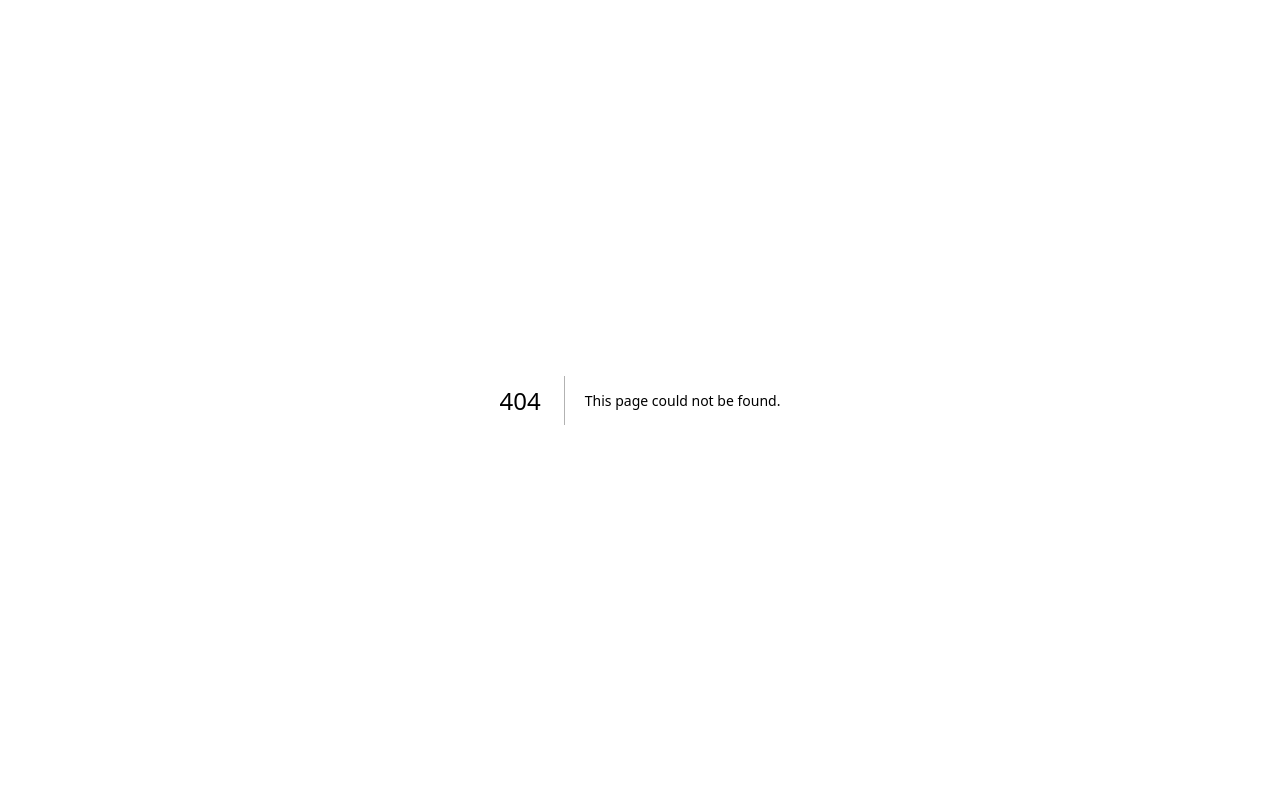
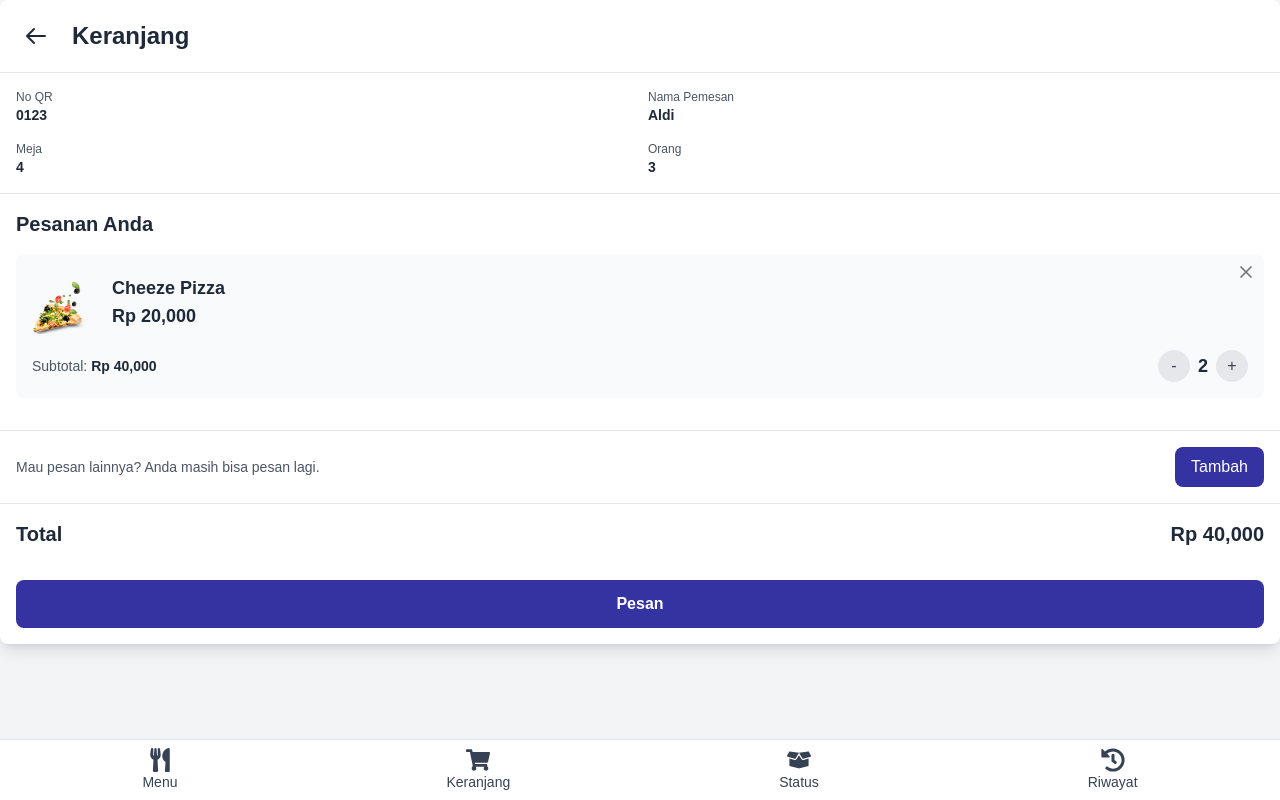
Before and after one commit to Mnuralim/cafe-resto-client, a Next.js app: page /menu/addcart in a window 1280 px wide. Before the commit this address had no page. Built offline with nearby package versions, Linux system fonts and the light colour scheme.

Commit message:
Add menu page components and bottom navigation; remove old pelanggan menu files

```diff
--- /dev/null
+++ b/src/app/_components/bottom-nav.tsx
@@ -0,0 +1,72 @@
+"use client";
+
+import { usePathname } from "next/navigation";
+import React from "react";
+import { PreserveLink } from "./preserver-link";
+import {
+  FaBoxOpen,
+  FaHistory,
+  FaShoppingCart,
+  FaUtensils,
+} from "react-icons/fa";
+
+const navItems = [
+  {
+    title: "Menu",
+    icon: <FaUtensils />,
+    path: "/menu",
+  },
+  {
+    title: "Keranjang",
+    icon: <FaShoppingCart />,
+    path: "/cart",
+  },
+  {
+    title: "Status",
+    icon: <FaBoxOpen />,
+    path: "/status",
+  },
+
+  {
+    title: "Riwayat",
+    icon: <FaHistory />,
+    path: "/history",
+  },
+];
+
+export const BottomNav = () => {
+  const pathname = usePathname();
+
+  if (pathname.startsWith("/admin")) {
+    return null;
+  }
+
+  return (
+    <div className="fixed bottom-0 left-0 right-0 bg-white border-t border-gray-200 shadow-sm">
+      <div className="flex justify-around items-center p-2">
+        {navItems.map((item) => (
+          <PreserveLink
+            key={item.title}
+            href={`${item.path}`}
+            className="flex flex-col items-center"
+          >
+            <span
+              className={`text-2xl ${
+                pathname === `${item.path}` ? "text-[#3533A1]" : "text-gray-700"
+              }`}
+            >
+              {item.icon}
+            </span>
+            <span
+              className={`text-sm ${
+                pathname === `${item.path}` ? "text-[#3533A1]" : "text-gray-700"
+              }`}
+            >
+              {item.title}
+            </span>
+          </PreserveLink>
+        ))}
+      </div>
+    </div>
+  );
+};
--- /dev/null
+++ b/src/app/_components/preserver-link.tsx
@@ -0,0 +1,40 @@
+import { useSearchParams } from "next/navigation";
+import Link, { LinkProps } from "next/link";
+import React from "react";
+import type { UrlObject } from "url";
+
+type PreserveLinkProps = LinkProps & {
+  children: React.ReactNode;
+  className?: string;
+};
+
+export function PreserveLink({
+  href,
+  children,
+  className,
+  ...props
+}: PreserveLinkProps) {
+  const searchParams = useSearchParams();
+  const currentParams = Object.fromEntries(searchParams.entries());
+
+  const preservedHref: string | UrlObject =
+    typeof href === "string"
+      ? `${href}${searchParams.toString() ? `?${searchParams.toString()}` : ""}`
+      : {
+          pathname: href.pathname,
+          query: {
+            ...(typeof href === "object" &&
+            "query" in href &&
+            typeof href.query === "object"
+              ? href.query
+              : {}),
+            ...currentParams,
+          },
+        };
+
+  return (
+    <Link href={preservedHref} className={className} {...props}>
+      {children}
+    </Link>
+  );
+}
--- a/src/app/layout.tsx
+++ b/src/app/layout.tsx
@@ -1,6 +1,7 @@
 import type { Metadata } from "next";
 import { Geist, Geist_Mono } from "next/font/google";
 import "./globals.css";
+import { BottomNav } from "./_components/bottom-nav";
 
 const geistSans = Geist({
   variable: "--font-geist-sans",
@@ -28,6 +29,7 @@ export default function RootLayout({
         className={`${geistSans.variable} ${geistMono.variable} antialiased`}
       >
         {children}
+        <BottomNav />
       </body>
     </html>
   );
--- a/src/app/pelanggan/menu/_components/menu-list.tsx
+++ b/src/app/menu/_components/menu-list.tsx
@@ -5,7 +5,6 @@ import Image from "next/image";
 import { Swiper, SwiperSlide, type SwiperRef } from "swiper/react";
 import "swiper/css";
 import Button from "./button";
-import BottomNavigation from "../../bottomnav/bottomnav";
 import { useRouter, useSearchParams } from "next/navigation";
 
 interface Props {
@@ -27,7 +26,7 @@ export const MenuList = ({ categories, dataMenu, activeCategory }: Props) => {
       newParams.set("category", category);
     }
 
-    replace(`/pelanggan/menu?${newParams.toString()}`);
+    replace(`/menu?${newParams.toString()}`);
   };
 
   const categoriesWithAll = [{ id: "semua", name: "Semua" }, ...categories];
@@ -96,9 +95,6 @@ export const MenuList = ({ categories, dataMenu, activeCategory }: Props) => {
           </div>
         </SwiperSlide>
       </Swiper>
-      <div className="fixed bottom-0 left-0 w-full bg-white shadow-lg z-50">
-        <BottomNavigation />
-      </div>
     </>
   );
 };
--- a/src/app/pelanggan/menu/addcart/page.tsx
+++ b/src/app/menu/addcart/page.tsx
@@ -2,7 +2,6 @@
 import React, { useState } from "react";
 import Link from "next/link";
 import Image from "next/image";
-import BottomNavigation from "../../bottomnav/bottomnav";
 
 export default function KeranjangPage() {
   // State untuk jumlah pesanan
@@ -188,7 +187,6 @@ export default function KeranjangPage() {
           </Link>
         </div>
       </div>
-      <BottomNavigation />
     </div>
   );
 }
--- a/src/app/pelanggan/menu/orderstatus/page.tsx
+++ b/src/app/menu/orderstatus/page.tsx
@@ -4,7 +4,6 @@
 import { useState } from "react";
 import { FaArrowLeft, FaSpinner } from "react-icons/fa";
 import Link from "next/link";
-import BottomNavigation from "../../bottomnav/bottomnav";
 
 export default function OrderChecked() {
   const [isChecked, setIsChecked] = useState(false);
@@ -79,7 +78,6 @@ export default function OrderChecked() {
           </button>
         </Link>
       </div>
-      <BottomNavigation />
     </div>
   );
 }
--- a/src/app/pelanggan/menu/riwayat/page.tsx
+++ b/src/app/menu/riwayat/page.tsx
@@ -3,7 +3,6 @@
 import React from "react";
 import { FaArrowLeft, FaCheckCircle } from "react-icons/fa"; // Ikon modern dari react-icons
 import { useRouter } from "next/navigation"; // Untuk navigasi
-import BottomNavigation from "../../bottomnav/bottomnav"; // Sesuaikan path
 
 export default function Riwayat() {
   const router = useRouter(); // Hook untuk navigasi
@@ -94,7 +93,6 @@ export default function Riwayat() {
           ))}
         </div>
       </div>
-      <BottomNavigation />
     </div>
   );
 }
--- a/src/app/pelanggan/bottomnav/bottomnav.tsx
+++ /dev/null
@@ -1,129 +0,0 @@
-"use client";
-
-import React from "react";
-import { useRouter, usePathname } from "next/navigation";
-import {
-  FaUtensils,
-  FaBoxOpen,
-  FaShoppingCart,
-  FaHistory,
-} from "react-icons/fa"; // Ikon modern dari react-icons
-
-function BottomNavigation() {
-  const router = useRouter();
-  const pathname = usePathname(); // Mendapatkan path saat ini
-
-  // Fungsi untuk menangani klik ikon
-  const handleIconClick = (path: string) => {
-    router.push(path); // Navigasi ke halaman yang sesuai
-  };
-
-  return (
-    <div className="fixed bottom-0 left-0 right-0 bg-white border-t border-gray-200 shadow-sm">
-      <div className="flex justify-around items-center p-2">
-        {/* Icon Menu */}
-        <button
-          onClick={() => handleIconClick("/pelanggan/menu")}
-          className="flex flex-col items-center"
-        >
-          <span
-            className={`text-2xl ${
-              pathname === "/pelanggan/menu"
-                ? "text-[#3533A1]"
-                : "text-gray-700"
-            }`}
-          >
-            <FaUtensils className="w-6 h-6" />
-          </span>
-          <span
-            className={`text-sm ${
-              pathname === "/pelanggan/menu"
-                ? "text-[#3533A1]"
-                : "text-gray-700"
-            }`}
-          >
-            Menu
-          </span>
-        </button>
-
-        {/* Icon Status Pesanan */}
-
-        {/* Icon Keranjang */}
-        <button
-          onClick={() => handleIconClick("/pelanggan/menu/addcart")}
-          className="flex flex-col items-center"
-        >
-          <span
-            className={`text-2xl ${
-              pathname === "/pelanggan/menu/addcart"
-                ? "text-[#3533A1]"
-                : "text-gray-700"
-            }`}
-          >
-            <FaShoppingCart className="w-6 h-6" />
-          </span>
-          <span
-            className={`text-sm ${
-              pathname === "/pelanggan/menu/addcart"
-                ? "text-[#3533A1]"
-                : "text-gray-700"
-            }`}
-          >
-            Keranjang
-          </span>
-        </button>
-
-        <button
-          onClick={() => handleIconClick("/pelanggan/menu/orderstatus")}
-          className="flex flex-col items-center"
-        >
-          <span
-            className={`text-2xl ${
-              pathname === "/pelanggan/menu/orderstatus"
-                ? "text-[#3533A1]"
-                : "text-gray-700"
-            }`}
-          >
-            <FaBoxOpen className="w-6 h-6" />
-          </span>
-          <span
-            className={`text-sm ${
-              pathname === "/pelanggan/menu/orderstatus"
-                ? "text-[#3533A1]"
-                : "text-gray-700"
-            }`}
-          >
-            Status
-          </span>
-        </button>
-
-        {/* Icon Riwayat */}
-        <button
-          onClick={() => handleIconClick("/pelanggan/menu/riwayat")}
-          className="flex flex-col items-center"
-        >
-          <span
-            className={`text-2xl ${
-              pathname === "/pelanggan/menu/riwayat"
-                ? "text-[#3533A1]"
-                : "text-gray-700"
-            }`}
-          >
-            <FaHistory className="w-6 h-6" />
-          </span>
-          <span
-            className={`text-sm ${
-              pathname === "/pelanggan/menu/riwayat"
-                ? "text-[#3533A1]"
-                : "text-gray-700"
-            }`}
-          >
-            Riwayat
-          </span>
-        </button>
-      </div>
-    </div>
-  );
-}
-
-export default BottomNavigation;
```
Also changed, not shown: src/app/menu/[id]/page.tsx (renamed from src/app/pelanggan/menu/[id]/page.tsx), src/app/menu/_components/button.tsx (renamed from src/app/pelanggan/menu/_components/button.tsx), src/app/menu/page.tsx (renamed from src/app/pelanggan/menu/page.tsx).
